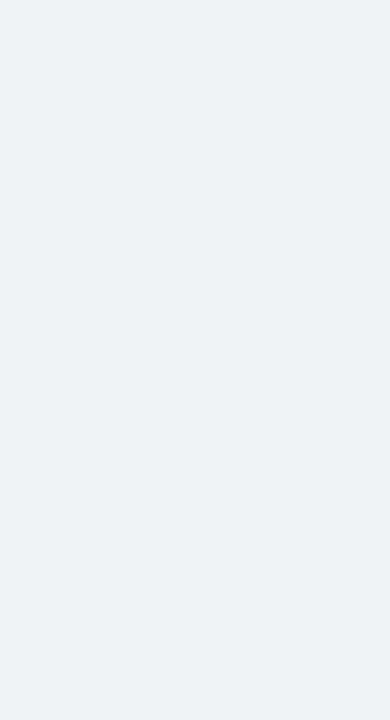
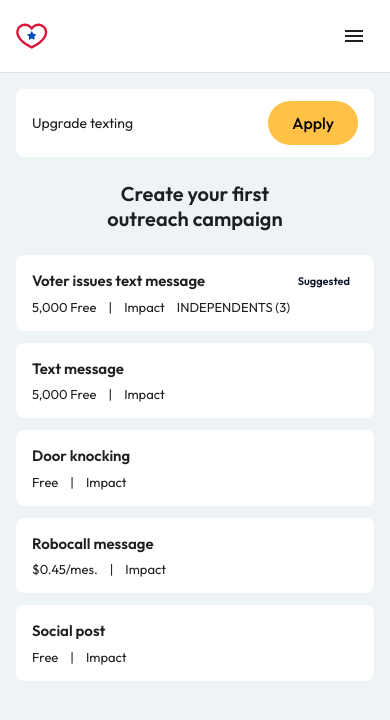
Before and after one commit to fromjustin/win-react, a React (Create React App) app: page /outreach in a window 390 px wide. Before the commit this address had no page. Shown: the top 720 px of the page. Built offline with nearby package versions, Linux system fonts and the light colour scheme.

Commit message:
outreach and mobile menu

```diff
--- a/src/App.js
+++ b/src/App.js
@@ -7,6 +7,7 @@ import './App.css';
 import SignupPage from './pages/SignupPage';
 import SignupFlow from './pages/SignupFlow';
 import DashboardPage from './pages/DashboardPage';
+import OutreachPage from './pages/OutreachPage';
 
 function App() {
   return (
@@ -18,6 +19,7 @@ function App() {
           <Route path="/signup" element={<SignupPage />} />
           <Route path="/signup/steps" element={<SignupFlow />} />
           <Route path="/dashboard" element={<DashboardPage />} />
+          <Route path="/outreach" element={<OutreachPage />} />
         </Routes>
       </div>
     </Router>
--- a/src/components/Logo.js
+++ b/src/components/Logo.js
@@ -26,7 +26,6 @@ const Logo = () => {
             <path fill-rule="evenodd" clip-rule="evenodd" d="M16.2027 3.75763C13.8199 1.26274 10.7537 0.190862 7.70598 0.708321C4.80601 1.18882 2.29394 3.05537 1.0379 5.67962C-0.347429 8.61805 -0.0149611 12.0924 2.03533 15.4559C4.4181 19.4108 9.01742 23.1069 15.667 26.3225L16.2027 26.5812L16.7383 26.3225C23.3879 23.0884 27.9688 19.3923 30.37 15.4559C32.4018 12.0924 32.7528 8.61805 31.3675 5.67962C30.1114 3.03689 27.5994 1.18882 24.6994 0.708321C21.6517 0.209343 18.5854 1.26274 16.2027 3.75763ZM14.5218 5.62418C12.6193 3.55435 10.3104 2.79664 8.09385 3.16625C5.98815 3.51738 4.15951 4.88494 3.27289 6.75149C2.3124 8.78436 2.4417 11.3532 4.14104 14.1807C6.11745 17.4518 10.0518 20.7783 16.1842 23.8276C22.3166 20.7783 26.2325 17.4518 28.2274 14.1807C29.9452 11.3532 30.056 8.78436 29.0955 6.75149C28.2089 4.86646 26.3803 3.51738 24.2746 3.16625C22.058 2.79664 19.7491 3.55435 17.8466 5.62418L16.1842 7.43528L14.5218 5.62418Z" fill="#DC1438"/>
             <path d="M15.5376 16.2875L13.7644 17.2116C13.5797 17.304 13.358 17.2301 13.2656 17.0637C13.2287 16.9898 13.2102 16.9159 13.2287 16.8235L13.5612 14.883C13.6351 14.421 13.4873 13.959 13.1548 13.6448L11.7141 12.2588C11.5663 12.1109 11.5663 11.8891 11.7141 11.7413C11.7695 11.6859 11.8434 11.6489 11.9357 11.6304L13.9306 11.3532C14.3924 11.2793 14.7987 11.0021 15.0019 10.577L15.8885 8.80287C15.9809 8.61807 16.2025 8.54415 16.3873 8.63655C16.4611 8.67351 16.5165 8.72895 16.5535 8.80287L17.4401 10.577C17.6433 10.9836 18.0496 11.2793 18.5114 11.3532L20.5063 11.6304C20.7095 11.6674 20.8573 11.8522 20.8203 12.037C20.8203 12.1109 20.7649 12.1848 20.7095 12.2403L19.2687 13.6263C18.9363 13.9405 18.77 14.421 18.8624 14.8645L19.1949 16.805C19.2318 17.0083 19.1025 17.1931 18.8993 17.2301C18.8254 17.2301 18.7331 17.2301 18.6592 17.1931L16.886 16.2691C16.4611 16.0473 15.9624 16.0473 15.5561 16.2691L15.5376 16.2875Z" fill="#0048C2"/>
         </svg>
-      <span>Empowering Independents to run, win and serve!</span>
     </LogoContainer>
   );
 };
--- a/src/components/TopNav.js
+++ b/src/components/TopNav.js
@@ -38,31 +38,81 @@ const MenuItem = styled.button`
   }
 `;
 
-const Nav = styled.div`
+const Nav = styled.nav`
   background: var(--white);
-  padding: 12px 32px;
-  display: flex;
-  flex: 1;
-  flex-grow: 0;
-  justify-content: space-between;
-  align-items: center;
+  padding: 16px;
   border-bottom: 1px solid var(--border);
 `;
 
-const NavLinks = styled.div`
+const NavContent = styled.div`
   display: flex;
   align-items: center;
-  gap: 32px;
+  justify-content: space-between;
+  max-width: 1200px;
+  margin: 0 auto;
+`;
 
-  a {
+const MenuButton = styled.button`
+  background: none;
+  border: none;
+  padding: 8px;
+  cursor: pointer;
+  color: var(--text-primary);
+  display: flex;
+  align-items: center;
+  z-index: 1001;
+
+  &:hover {
+    color: var(--primary-dark);
+  }
+
+  @media (min-width: 1024px) {
+    display: none;
+  }
+`;
+
+const NavLinks = styled.div`
+  position: fixed;
+  top: 64px;
+  left: 0;
+  right: 0;
+  background: var(--white);
+  padding: 16px;
+  border-bottom: 1px solid var(--border);
+  transform: translateY(${props => props.isOpen ? '0' : '-100%'});
+  opacity: ${props => props.isOpen ? '1' : '0'};
+  transition: all 0.3s ease;
+  z-index: 1000;
+  display: ${props => props.isOpen ? 'block' : 'none'};
+  width: 100%;
+  box-sizing: border-box;
+  overflow-x: hidden;
+
+  button {
+    display: block;
+    width: 100%;
+    padding: 12px 0;
     color: var(--text-primary);
     text-decoration: none;
     font-size: 16px;
-    font-weight: 500;
+    text-align: left;
+    background: none;
+    border: none;
+    cursor: pointer;
 
     &:hover {
-      color: var(--primary-main);
+      color: var(--primary-dark);
     }
+
+    .material-icons {
+      margin-right: 12px;
+      vertical-align: middle;
+      font-size: 20px;
+    }
+  }
+
+  @media (min-width: 1024px) {
+    display: none;  /* Hide the entire nav links container */
   }
 `;
 
@@ -73,32 +123,83 @@ const NavButtons = styled.div`
 `;
 
 const AccountMenu = styled.div`
+  display: none;
+
+  @media (min-width: 1024px) {
     display: flex;
     align-items: center;
     position: relative;
     gap: 0px;
     cursor: pointer;
-
-  .material-icons {
-
   }
 `;
 
 const TopNav = ({ variant = 'app' }) => {
   const [isOpen, setIsOpen] = React.useState(false);
+  const [isMenuOpen, setIsMenuOpen] = React.useState(false);
   const navigate = useNavigate();
+
+  const handleLogout = () => {
+    // Handle logout logic
+    console.log('Logging out...');
+  };
 
   return (
     <Nav>
+      <NavContent>
         <Logo />
+        <MenuButton onClick={() => setIsMenuOpen(!isMenuOpen)}>
+          <span className="material-icons">
+            {isMenuOpen ? 'close' : 'menu'}
+          </span>
+        </MenuButton>
+        <NavLinks isOpen={isMenuOpen}>
+          {variant === 'app' && (
+            <>
+              <button onClick={() => navigate('/dashboard')}>
+                {/*<span className="material-icons">dashboard</span>*/}
+                Dashboard
+              </button>
+              <button onClick={() => navigate('/outreach', { replace: true })}>
+                Outreach
+              </button>
+              <button onClick={() => navigate('/voters')}>
+                {/*<span className="material-icons">people</span>*/}
+                Voters
+              </button>
+              <button onClick={() => navigate('/segments')}>
+                {/*<span className="material-icons">segment</span>*/}
+                Segments
+              </button>
+              <button onClick={() => navigate('/analytics')}>
+                {/*<span className="material-icons">analytics</span>*/}
+                Analytics
+              </button>
+              <button onClick={() => navigate('/website')}>
+                {/*<span className="material-icons">language</span>*/}
+                Website
+              </button>
+              <button onClick={() => navigate('/community')}>
+                {/*<span className="material-icons">groups</span>*/}
+                Community
+              </button>
+              <button onClick={() => navigate('/resources')}>
+                {/*<span className="material-icons">library_books</span>*/}
+                Free resources
+              </button>
+              <button onClick={() => navigate('/settings')}>
+                {/*<span className="material-icons">settings</span>*/}
+                Settings
+              </button>
+              <button onClick={handleLogout}>
+                {/*<span className="material-icons">logout</span>*/}
+                Log out
+              </button>
+            </>
+          )}
+        </NavLinks>
         {variant === 'marketing' ? (
           <>
-          <NavLinks>
-            <a href="#">For Candidates</a>
-            <a href="#">For Voters</a>
-            <a href="#">Resources</a>
-            <a href="#">Our Mission</a>
-          </NavLinks>
             <NavButtons>
               <Button variant="clear" onClick={() => navigate('/signup')}>
                 Sign up
@@ -117,28 +218,19 @@ const TopNav = ({ variant = 'app' }) => {
             <span className="material-icons">{isOpen ? 'expand_less' : 'expand_more'}</span>
             {isOpen && (
               <DropdownMenu>
-              {variant === 'app' && (
-                <>
-                  <MenuItem>
+                <MenuItem onClick={() => navigate('/settings')}>
                   <span className="material-icons">settings</span>
                   Settings
                 </MenuItem>
-                  <MenuItem>
+                <MenuItem onClick={handleLogout}>
                   <span className="material-icons">logout</span>
                   Logout
                 </MenuItem>
-                </>
-              )}
-              {variant === 'signup' && (
-                <MenuItem>
-                  <span className="material-icons">logout</span>
-                  Logout
-                </MenuItem>
-              )}
               </DropdownMenu>
             )}
           </AccountMenu>
         )}
+      </NavContent>
     </Nav>
   );
 };
--- a/src/pages/DashboardPage.js
+++ b/src/pages/DashboardPage.js
@@ -25,7 +25,11 @@ const MainContent = styled.main`
   flex-direction: column;
   flex: 1;
   gap: 32px;
-  margin: 32px 24px 128px 24px;
+  margin: 32px 16px;
+
+  @media (min-width: 1024px) {
+    margin: 32px 24px 128px 24px;
+  }
 `;
 
 const Header = styled.header`
@@ -159,6 +163,14 @@ const SuccessIcon = styled.span`
   align-items: center;
 `;
 
+const SidebarWrapper = styled.div`
+  display: none;
+
+  @media (min-width: 1024px) {
+    display: block;
+  }
+`;
+
 const DashboardPage = () => {
   const [votersContacted, setVotersContacted] = React.useState(0);
   const [firstName, setFirstName] = React.useState('');
@@ -247,7 +259,9 @@ const DashboardPage = () => {
     <AppContainer>
       <TopNav />
       <ContentWrapper>
-        <Sidebar />
+        <SidebarWrapper>
+          <Sidebar />
+        </SidebarWrapper>
         <MainContent>
           <Header>
             <h1>{firstName ? `2 weeks away, ${firstName}!` : '2 weeks away!'}</h1>
--- /dev/null
+++ b/src/pages/OutreachPage.js
@@ -0,0 +1,208 @@
+import React from 'react';
+import styled from 'styled-components';
+import TopNav from '../components/TopNav';
+import Button from '../components/Button';
+
+const PageContainer = styled.div`
+  background: var(--bg-default);
+  min-height: 100vh;
+  display: flex;
+  flex-direction: column;
+  overflow-x: hidden;
+`;
+
+const MainContent = styled.main`
+  padding: 16px;
+  max-width: 1200px;
+  margin: 0 auto;
+  width: 100%;
+  box-sizing: border-box;
+
+  @media (min-width: 768px) {
+    padding: 32px 24px;
+  }
+`;
+
+const Header = styled.div`
+  margin-bottom: 24px;
+  text-align: center;
+
+  h1 {
+    font-size: 20px;
+    margin: 0 0 8px;
+
+    @media (min-width: 768px) {
+      font-size: 24px;
+    }
+  }
+`;
+
+const UpgradeBar = styled.div`
+  background: var(--white);
+  padding: 12px 16px;
+  border-radius: 8px;
+  display: flex;
+  justify-content: space-between;
+  align-items: center;
+  margin-bottom: 24px;
+
+  p {
+    margin: 0;
+    font-size: 14px;
+  }
+
+  @media (min-width: 768px) {
+    padding: 16px 24px;
+    margin-bottom: 32px;
+
+    p {
+      font-size: 16px;
+    }
+  }
+`;
+
+const CampaignGrid = styled.div`
+  display: grid;
+  gap: 12px;
+  grid-template-columns: 1fr;
+
+  @media (min-width: 480px) {
+    grid-template-columns: repeat(2, 1fr);
+    gap: 16px;
+  }
+
+  @media (min-width: 1024px) {
+    grid-template-columns: repeat(3, 1fr);
+    gap: 24px;
+  }
+
+  @media (min-width: 1200px) {
+    grid-template-columns: repeat(4, 1fr);
+  }
+`;
+
+const CampaignCard = styled.div`
+  background: var(--white);
+  border-radius: 8px;
+  padding: 16px;
+  cursor: pointer;
+
+  h3 {
+    font-size: 15px;
+    margin: 0 0 8px;
+    display: flex;
+    align-items: center;
+    gap: 8px;
+    line-height: 1.3;
+
+    @media (min-width: 768px) {
+      font-size: 16px;
+    }
+  }
+
+  .stats {
+    color: var(--text-secondary);
+    font-size: 13px;
+    margin: 0;
+    display: flex;
+    flex-wrap: wrap;
+    gap: 12px;
+
+    @media (min-width: 768px) {
+      font-size: 14px;
+      gap: 16px;
+    }
+  }
+
+  .stat {
+    display: flex;
+    align-items: center;
+    gap: 4px;
+    white-space: nowrap;
+  }
+
+  .suggested {
+    background: var(--primary-light);
+    color: var(--primary-dark);
+    padding: 2px 8px;
+    border-radius: 4px;
+    font-size: 11px;
+    margin-left: auto;
+    white-space: nowrap;
+
+    @media (min-width: 768px) {
+      font-size: 12px;
+    }
+  }
+`;
+
+const OutreachPage = () => {
+  return (
+    <PageContainer>
+      <TopNav />
+      <MainContent>
+      <UpgradeBar>
+          <p>Upgrade texting</p>
+          <Button variant="primary">Apply</Button>
+        </UpgradeBar>
+
+        <Header>
+          <h1>Create your first<br></br>outreach campaign</h1>
+        </Header>
+
+        <CampaignGrid>
+          <CampaignCard>
+            <h3>
+              Voter issues text message
+              <span className="suggested">Suggested</span>
+            </h3>
+            <p className="stats">
+              <span className="stat">5,000 Free</span>
+              <span className="stat">|</span>
+              <span className="stat">Impact</span>
+              <span className="stat">INDEPENDENTS (3)</span>
+            </p>
+          </CampaignCard>
+
+          <CampaignCard>
+            <h3>Text message</h3>
+            <p className="stats">
+              <span className="stat">5,000 Free</span>
+              <span className="stat">|</span>
+              <span className="stat">Impact</span>
+            </p>
+          </CampaignCard>
+
+          <CampaignCard>
+            <h3>Door knocking</h3>
+            <p className="stats">
+              <span className="stat">Free</span>
+              <span className="stat">|</span>
+              <span className="stat">Impact</span>
+            </p>
+          </CampaignCard>
+
+          <CampaignCard>
+            <h3>Robocall message</h3>
+            <p className="stats">
+              <span className="stat">$0.45/mes.</span>
+              <span className="stat">|</span>
+              <span className="stat">Impact</span>
+            </p>
+          </CampaignCard>
+
+          <CampaignCard>
+            <h3>Social post</h3>
+            <p className="stats">
+              <span className="stat">Free</span>
+              <span className="stat">|</span>
+              <span className="stat">Impact</span>
+            </p>
+          </CampaignCard>
+        </CampaignGrid>
+      </MainContent>
+    </PageContainer>
+  );
+};
+
+export default OutreachPage;
```
Lines whose indentation alone changed are shown as unchanged.
